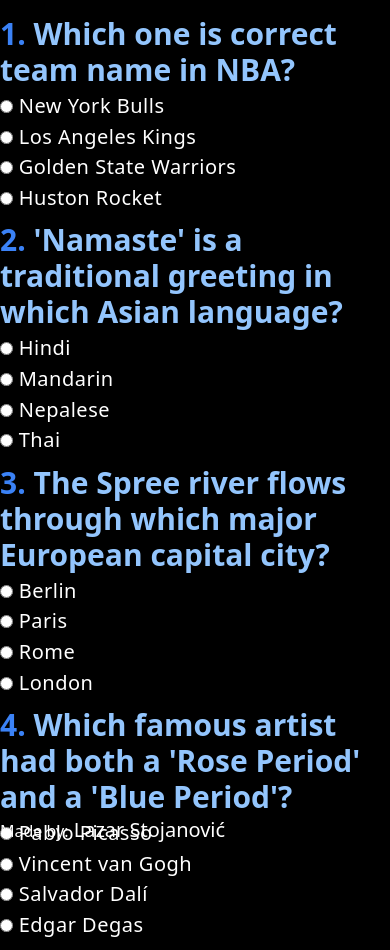
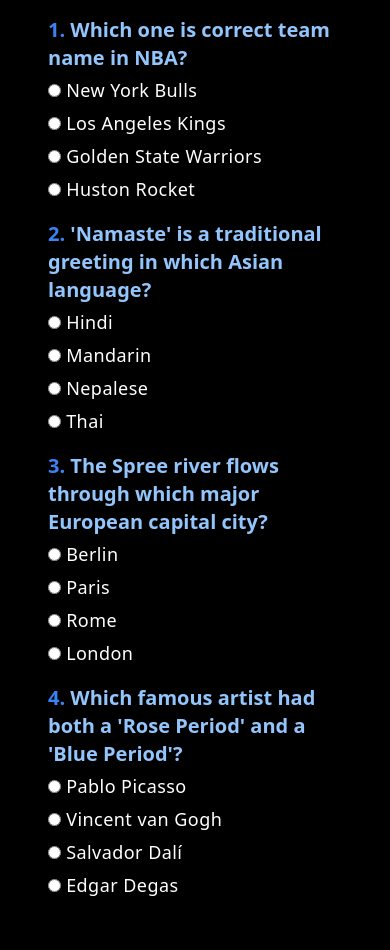
Before and after one commit to Coolbylaki/Data-Access, a React (Vite) app: page / in a window 390 px wide. Both pictures are taken after a click on the button "Click to start quiz". After the commit the page ends 916 px from the top, so only its background shows below. Built offline with nearby package versions, Linux system fonts and the light colour scheme.

Commit message:
Update: add page responsiveness

```diff
--- a/src/App.jsx
+++ b/src/App.jsx
@@ -19,7 +19,9 @@ function App() {
 					</Button>
 				)}
 			</div>
-			{!showQuestions && <h1 className="relative text-4xl font-[600] text-white">Your answers will be saved</h1>}
+			{!showQuestions && (
+				<h1 className="relative max-w-md text-center text-4xl font-[600] text-white">Your answers will be saved</h1>
+			)}
 			{showQuestions && <Questions />}
 			<Footer />
 		</>
--- a/src/components/Question.jsx
+++ b/src/components/Question.jsx
@@ -11,8 +11,8 @@ const Question = (props) => {
 	};
 
 	return (
-		<section className="my-2">
-			<p className="mb-1 text-3xl font-bold text-blue-300">
+		<section className="mx-12 my-3 max-w-4xl">
+			<p className="mb-1 text-xl font-bold text-blue-300 md:text-3xl">
 				<span className="text-blue-500">{props.index + 1}.</span> {props.question}
 			</p>
 			{props.options.map((option, index) => {
@@ -20,9 +20,12 @@ const Question = (props) => {
 				const storedValue = localStorage.getItem(answerName);
 
 				return (
-					<label key={index} className="text-xl font-[500] tracking-wide text-white" onClick={onClickHandler}>
+					<label
+						key={index}
+						className="text-lg font-[500] tracking-wide text-white md:text-xl"
+						onClick={onClickHandler}>
 						<input
-							className="mb-[0.6rem]"
+							className="mb-[0.75rem]"
 							type="radio"
 							name={answerName}
 							value={option}
--- a/src/components/UI/Footer.jsx
+++ b/src/components/UI/Footer.jsx
@@ -1,7 +1,7 @@
 const Footer = () => {
 	return (
-		<footer className="text-center text-white">
-			<p className="absolute bottom-0 left-0">
+		<footer className="hidden text-center text-white sm:flex">
+			<p className="absolute bottom-0 right-0">
 				Made by:<span className="text-xl font-[500]"> Lazar Stojanović</span>
 			</p>
 		</footer>
```
